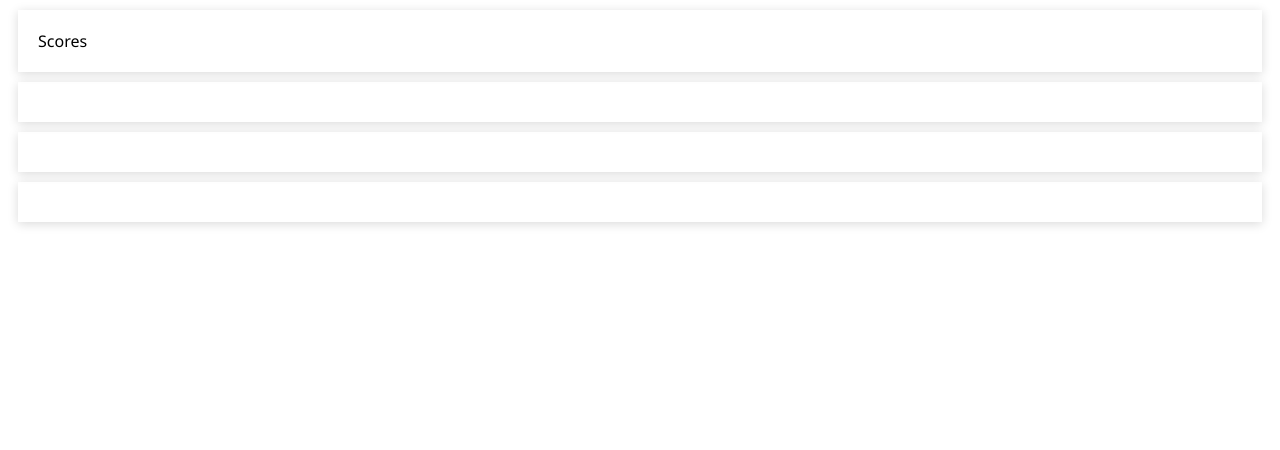
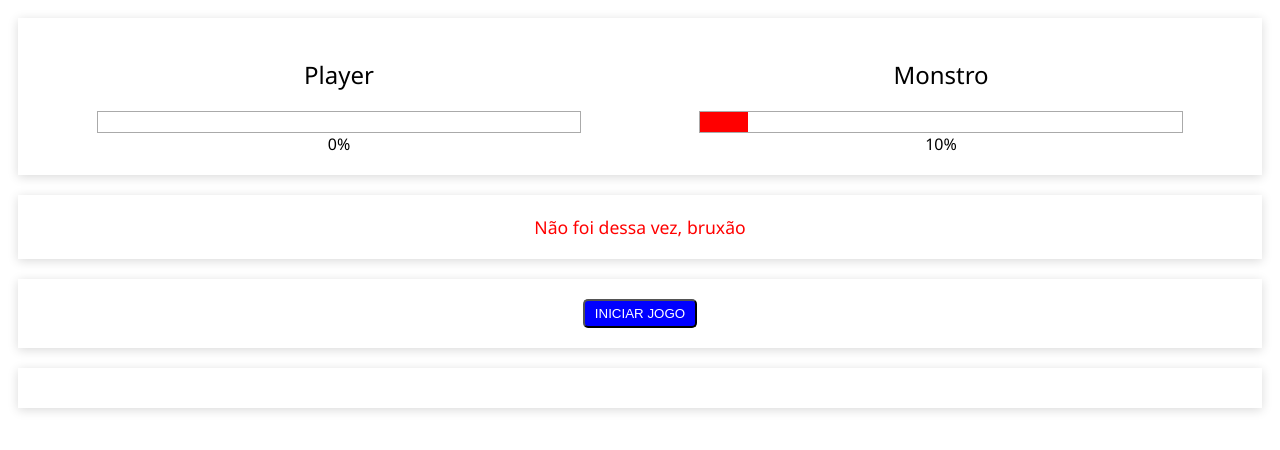
Before and after one commit to tassio72/matadorMontrosVue, a plain HTML site: page index.html in a window 1280 px wide. Drawn offline with nearby package versions, Linux system fonts and the light colour scheme.

Commit message:
Inserindo Score, result e controle do jogo

```diff
--- a/app.js
+++ b/app.js
@@ -1,9 +1,15 @@
 new Vue ({
     el: '#app',
     data: {
-
+        playerLife: 0,
+        monsterLife: 10,
+        //start game
+        running: false
     },
     computed: {
+        hasResult() {
+            return this.playerLife == 0 || this.monsterLife == 0;
+        }
 
     },
     methods: {
--- a/index.html
+++ b/index.html
@@ -7,11 +7,55 @@
     <script src="https://unpkg.com/vue"></script>
 </head>
 <body>
-    <div class="app">
-        <div class="panel scores"> Scores</div>
-        <div class="panel result"></div>
-        <div class="panel buttons"></div>
-        <div class="panel logs"></div>
+    <div id="app">
+        <section class="panel scores">
+            <div class="score">
+
+                <h1>Player</h1>
+                <div class="life-bar">
+
+                    <div class="life"
+                        :class='{danger: playerLife < 20}' :style="{width: `${playerLife}%`}">
+
+
+                    </div><!--life-->
+                </div>
+                <div> {{ playerLife }}% </div>
+
+            </div><!--PLAYER-->
+
+            <div class="score">
+
+                <h1>Monstro</h1>
+                <div class="life-bar">
+                    <div class="life"
+                        :class='{danger: monsterLife < 20}' :style="{width: `${monsterLife}%`}">
+
+                    </div>
+                </div>
+                <div> {{ monsterLife }}% </div>
+
+            </div><!--MONTER-->
+
+        </section> <!--Scores-->
+
+        <section v-if="hasResult"  class="panel result">
+            <div v-if="monsterLife == 0" class="win"> Você ganhou, bruxão! :)</div>
+            <div v-else class="lose">Não foi dessa vez, bruxão</div>
+
+        </section> <!--result-->
+        <section class="panel buttons">
+            <template v-if='running'>
+                <button class="btn attack"> Ataque </button>
+                <button class="btn especial-attack"> Ataque Especial</button>
+                <button class="btn heal"> Curar </button>
+                <button @click='running = false' class="btn give-up"> Desistir </button>
+            </template>
+
+            <button v-else @click='running = true' class="btn new-game"> Iniciar jogo </button>
+
+        </section><!--buttons-->
+        <section class="panel logs"></section>
     </div>
 
     <script src="app.js"></script>
--- a/style.css
+++ b/style.css
@@ -12,3 +12,69 @@ html {
     padding: 20px;
     box-shadow: 0 2px 10px rgba(0, 0, 0, 0.15)
 }
+
+/* Scores*/
+
+.scores {
+    display: flex;
+}
+
+.score {
+    flex: 1;
+    display: flex;
+    flex-direction: column;
+    justify-content: center;
+    align-items: center;
+}
+
+.score h1 {
+    font-weight: 400;
+}
+
+.life-bar{
+    width: 80%;
+    height: 20px;
+    border: 1px solid #AAA;
+}
+
+.life-bar .life {
+    display: flex;
+    justify-content: center;
+    height: 100%;
+    background-color: green;
+}
+
+.life-bar .danger {
+    background-color: red;
+}
+
+/*Results*/
+
+.result {
+    display: flex;
+    justify-content: center;
+    font-size: 1.1rem;
+    font-weight: 500;
+}
+.result .win {color: rgb(51, 206, 51);}
+.result .lose {color: red;}
+
+/*Controle do Jogo*/
+
+.buttons {
+    display: flex;
+    justify-content: center;
+}
+
+.btn {
+    padding: 5px 10px;
+    margin: 0px 10px;
+    border-radius: 5px;
+    text-transform: uppercase;
+}
+
+.attack {background-color: red; color: white;}
+.especial-attack {background-color: black; color: white;}
+.heal {background-color: green; color: white;}
+.give-up {background-color: rgb(252, 252, 1); color: black;}
+.new-game {background-color: blue; color: white;}
```
